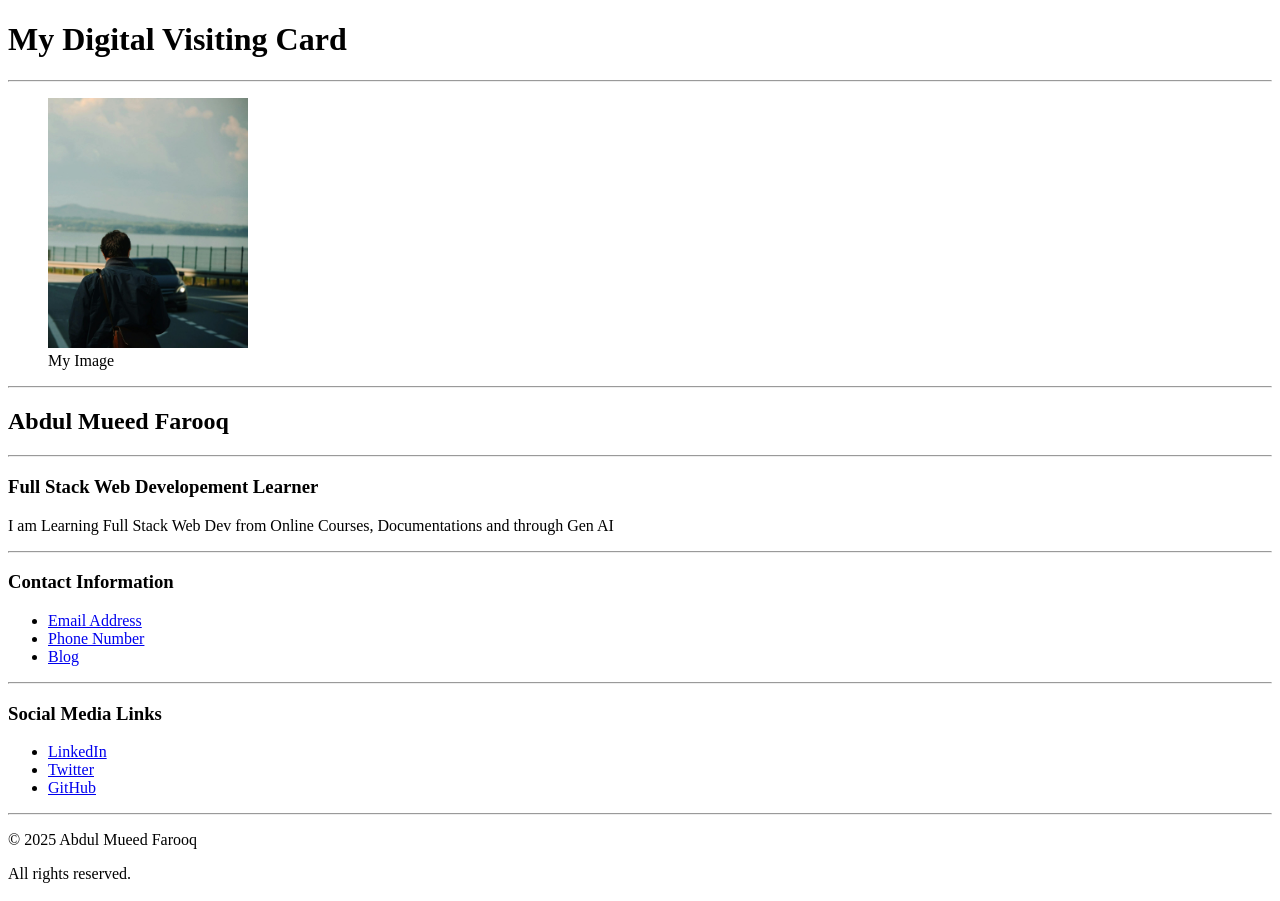
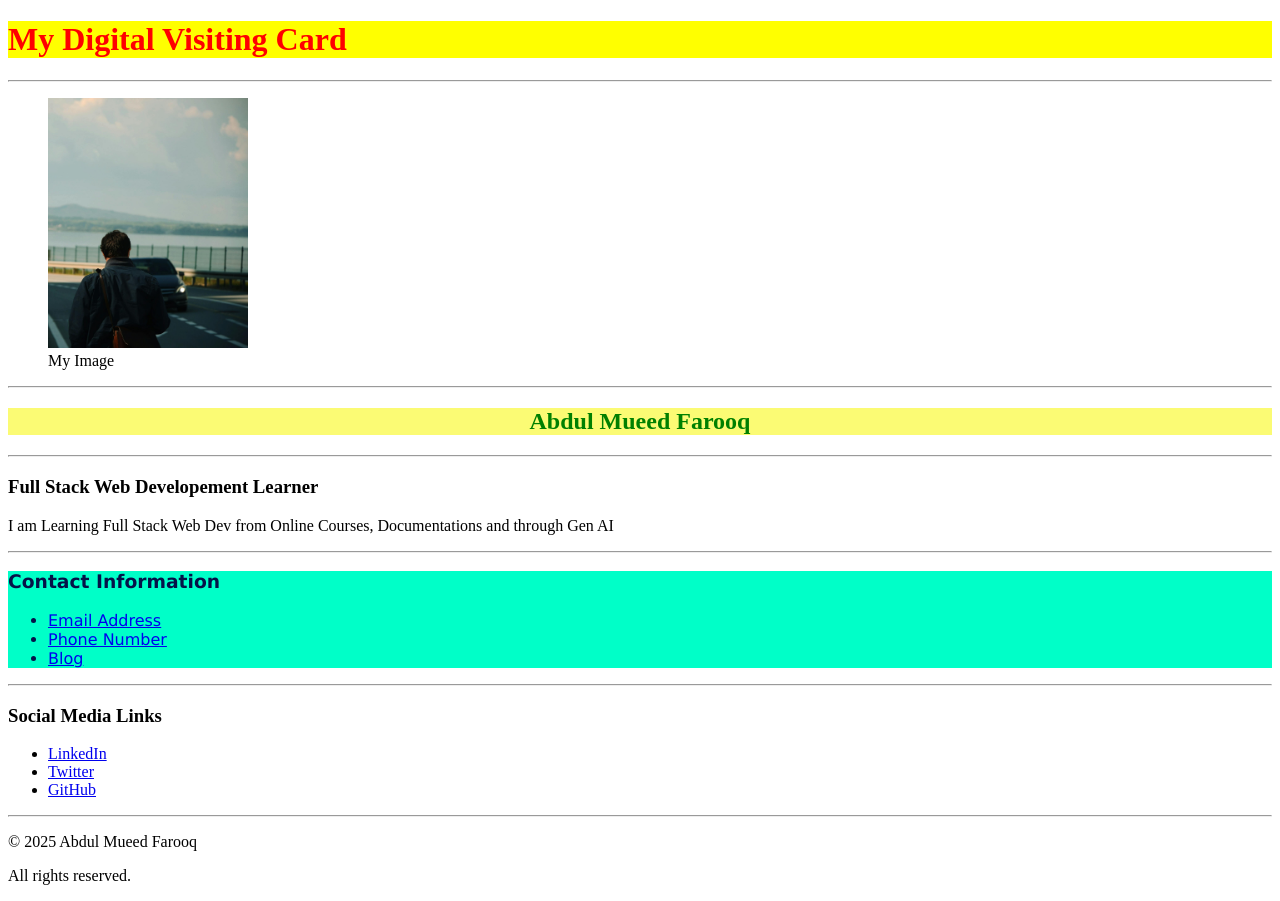
Before and after one commit to csmueed/SigmaWebDev, a plain HTML site: page June_27/index.html in a window 1280 px wide. Drawn offline with Linux system fonts and the light colour scheme.

Commit message:
just start css, and learn about inline, internal and external css, and try in this file

```diff
--- a/June_27/index.html
+++ b/June_27/index.html
@@ -4,30 +4,33 @@
     <meta charset="UTF-8">
     <meta name="viewport" content="width=device-width, initial-scale=1.0">
     <title>Digital Visiting Card</title>
+    <link rel="stylesheet" href="style.css">
 </head>
 <body>
-    <h1>My Digital Visiting Card</h1>
+    <h1 id="heading-main">My Digital Visiting Card</h1>
     <hr>
     <main>
         <figure>
             <img src="image.jpg" width="200"  alt="my-image">
             <figcaption>My Image</figcaption>
         </figure> <hr>
-        <h2>Abdul Mueed Farooq</h2> <hr>
+        <h2 id="name">Abdul Mueed Farooq</h2> <hr>
         <h3>Full Stack Web Developement Learner</h3>
         <p>I am Learning Full Stack Web Dev from Online Courses, Documentations and through Gen AI</p> <hr>
+        <div id="contact">
         <h3>Contact Information</h3>
         <ul>
             <li><a href="mailto:csmueed@gmail.com" target="_blank">Email Address</a></li>
             <li><a href="tel:+92333123123" target="_blank">Phone Number</a></li>
             <li><a href="https://www.csmueed.blogspot.com" target="_blank">Blog</a></li>
-        </ul> <hr>
-        <h3>Social Media Links</h3>
+        </ul> </div> <hr>
+        <div id="social">
+        <h3 id="social">Social Media Links</h3>
         <ul>
             <li><a href="https://www.linkedin.com/in/csmueed" target="_blank">LinkedIn</a></li>
             <li><a href="https://www.twitter.com/csmueed"target="_blank">Twitter</a></li>
             <li><a href="https://www.github.com/csmueed" target="_blank">GitHub</a></li>
-        </ul> <hr>
+        </ul></div> <hr>
     </main>
     <footer>
         <p>&copy; 2025 Abdul Mueed Farooq</p>
--- /dev/null
+++ b/June_27/style.css
@@ -0,0 +1,18 @@
+#heading-main {
+    color: red;
+    background-color: yellow;
+}
+#name {
+    color: green;
+    background-color: rgb(251, 251, 116);
+    text-align: center;
+}
+#contact {
+    color: rgb(5, 18, 72);
+    background-color: rgb(0, 255, 200);
+    font: 100;
+    font-size: medium;
+    font-weight: 100;
+    align-items: center;
+    font-family: 'Lucida Sans', 'Lucida Sans Regular', 'Lucida Grande', 'Lucida Sans Unicode', Geneva, Verdana, sans-serif;
+}
```
